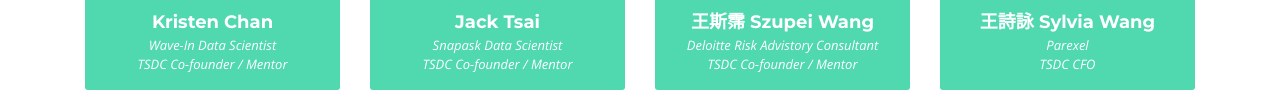
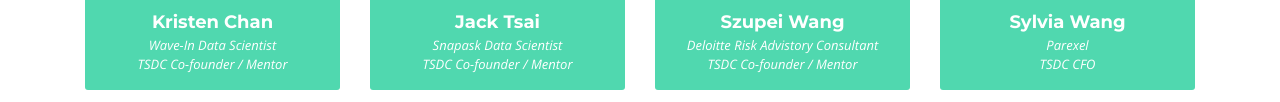
Before and after one commit to tkustatdc/homepage, a plain HTML site: page index.html in a window 1280 px wide. Shown: the part 2689-2791 px from the top of the page. Drawn offline with nearby package versions, Linux system fonts and the light colour scheme; some packages are replaced by stand-ins of ours.

Commit message:
Modify Team member

```diff
--- a/index.html
+++ b/index.html
@@ -306,7 +306,7 @@
             <div class="member">
               <div class="pic"><img src="img/team/szupei.png" alt=""></div>
               <div class="details">
-                <h4>王斯霈 Szupei Wang</h4>
+                <h4>Szupei Wang</h4>
                 <span>Deloitte Risk Advistory Consultant</span>
                 <span>TSDC Co-founder / Mentor</span>
               </div>
@@ -317,7 +317,7 @@
             <div class="member">
               <div class="pic"><img src="img/team/sylvia.png" alt=""></div>
               <div class="details">
-                <h4>王詩詠 Sylvia Wang</h4>
+                <h4>Sylvia Wang</h4>
                 <span>Parexel</span>
                 <span>TSDC CFO</span>
               </div>
```
